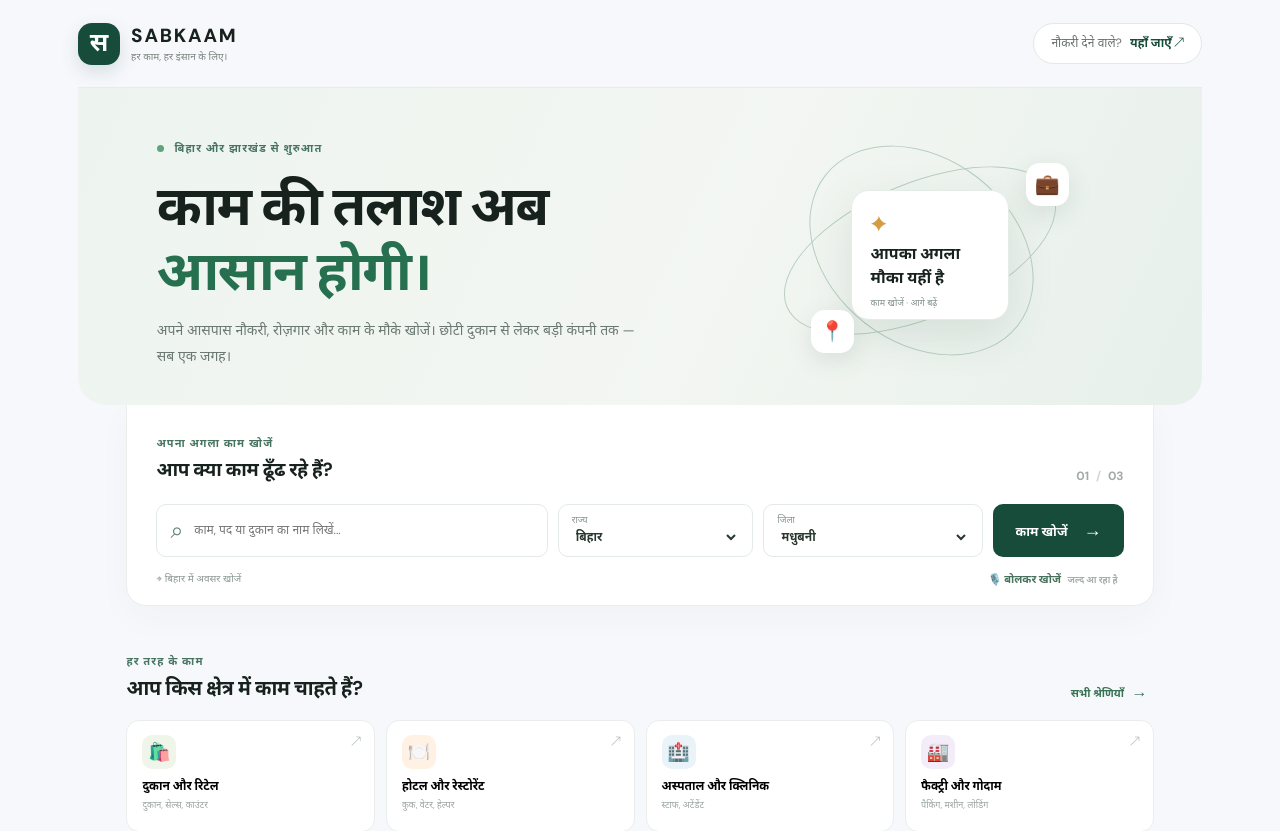
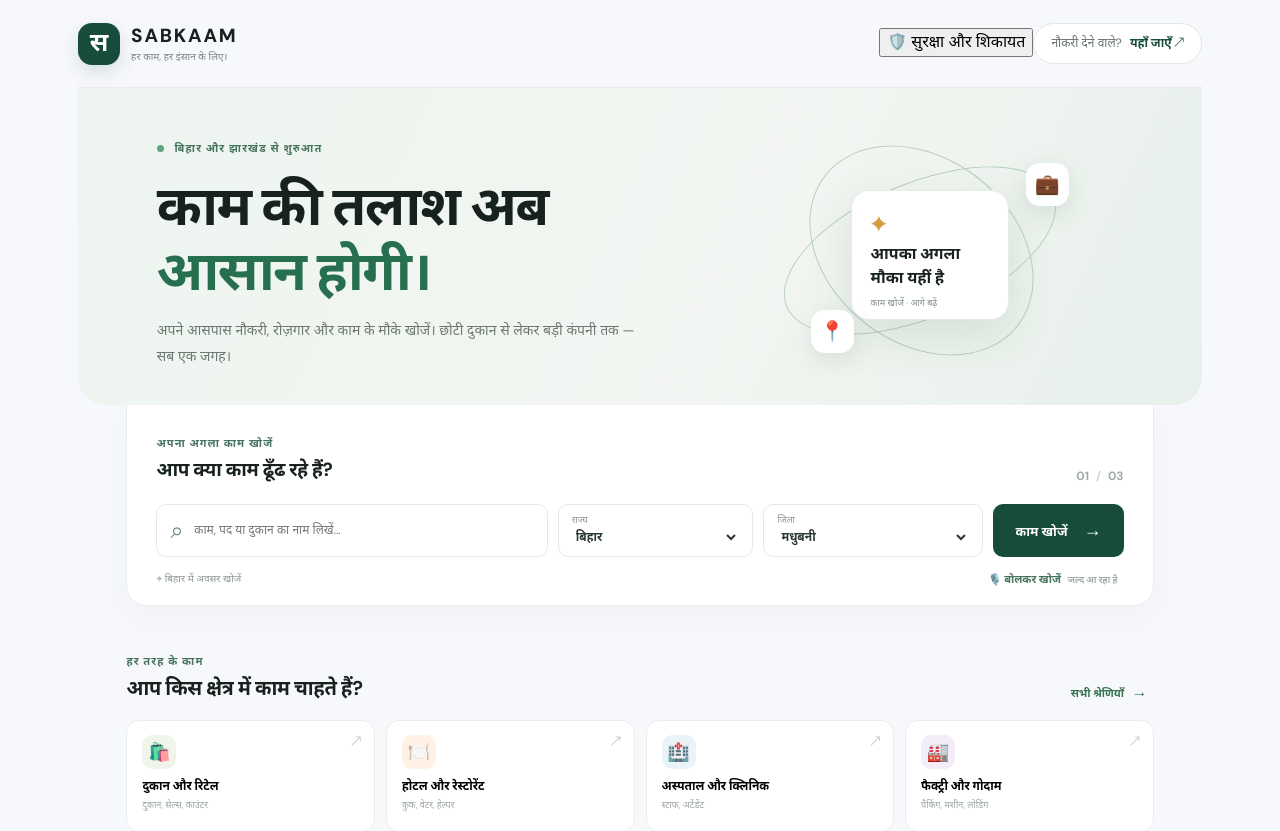
Before and after one commit to sarkaritalk/SABKAAM, a React (Vite) app: page / in a window 1280 px wide. Shown: the top 831 px of the page. Built offline with nearby package versions, Linux system fonts and the light colour scheme.

Commit message:
Add entry point for trust and safety center

```diff
--- a/src/App.tsx
+++ b/src/App.tsx
@@ -1,6 +1,7 @@
 import { useMemo, useState } from 'react'
 import './job-apply.css'
 import CandidateArea from './CandidateArea'
+import SafetyCenter from './SafetyCenter'
 
 type StateName = 'Bihar' | 'Jharkhand'
 type Category = { name: string; icon: string; count: string }
@@ -52,6 +53,7 @@ function App() {
   const [showDemo, setShowDemo] = useState(false)
   const [selectedJob, setSelectedJob] = useState<(typeof demoJobs)[number] | null>(null)
   const [applicationSent, setApplicationSent] = useState(false)
+  const [showSafety, setShowSafety] = useState(false)
 
   const visibleJobs = useMemo(() => demoJobs.filter((job) => {
     const matchesQuery = !query || `${job.title} ${job.company} ${job.place} ${job.category}`.toLowerCase().includes(query.toLowerCase())
@@ -70,16 +72,16 @@ function App() {
   }
 
   return (
-    <div className="app-shell" data-active-tab={activeTab}>
+    <div className="app-shell" data-active-tab={activeTab} data-safety-open={showSafety}>
       <header className="topbar">
         <a className="brand" href="#" aria-label="SABKAAM होम">
           <span className="brand-mark">स</span>
           <span><strong>SABKAAM</strong><small>हर काम, हर इंसान के लिए।</small></span>
         </a>
-        <button className="employer-link" onClick={() => alert('Employer dashboard अगली विकास प्रक्रिया में बनेगा।')}>नौकरी देने वाले? <span>यहाँ जाएँ ↗</span></button>
+        <div className="topbar-actions"><button className="safety-link" onClick={() => setShowSafety(!showSafety)}>{showSafety ? '← वापस' : '🛡️ सुरक्षा और शिकायत'}</button><button className="employer-link" onClick={() => alert('Employer dashboard अगली विकास प्रक्रिया में बनेगा।')}>नौकरी देने वाले? <span>यहाँ जाएँ ↗</span></button></div>
       </header>
 
-      <main>
+      <main>{showSafety && <SafetyCenter />}
         {(activeTab === 'मेरे आवेदन' || activeTab === 'सूचनाएँ' || activeTab === 'प्रोफ़ाइल') && <CandidateArea mode={activeTab} />}
         <section className="hero">
           <div className="hero-copy">
```
